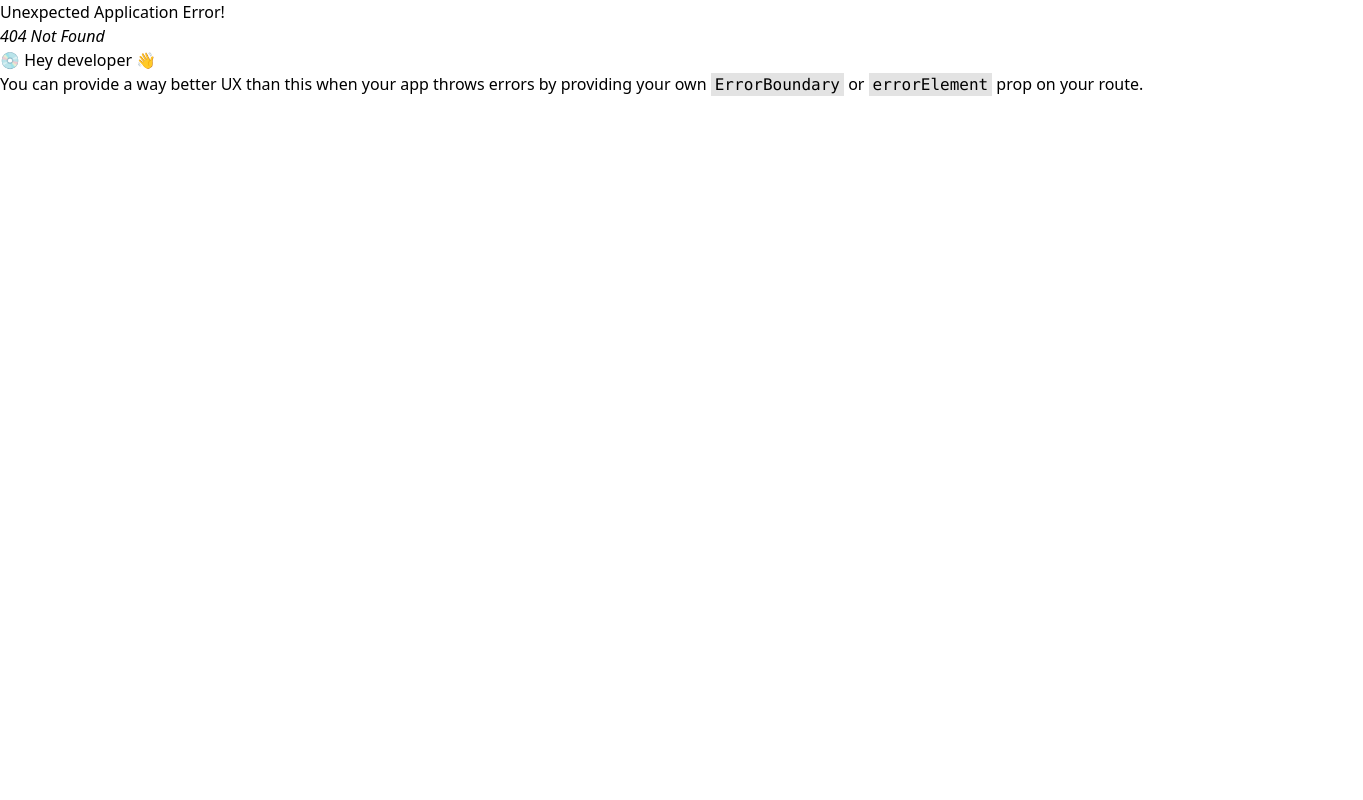
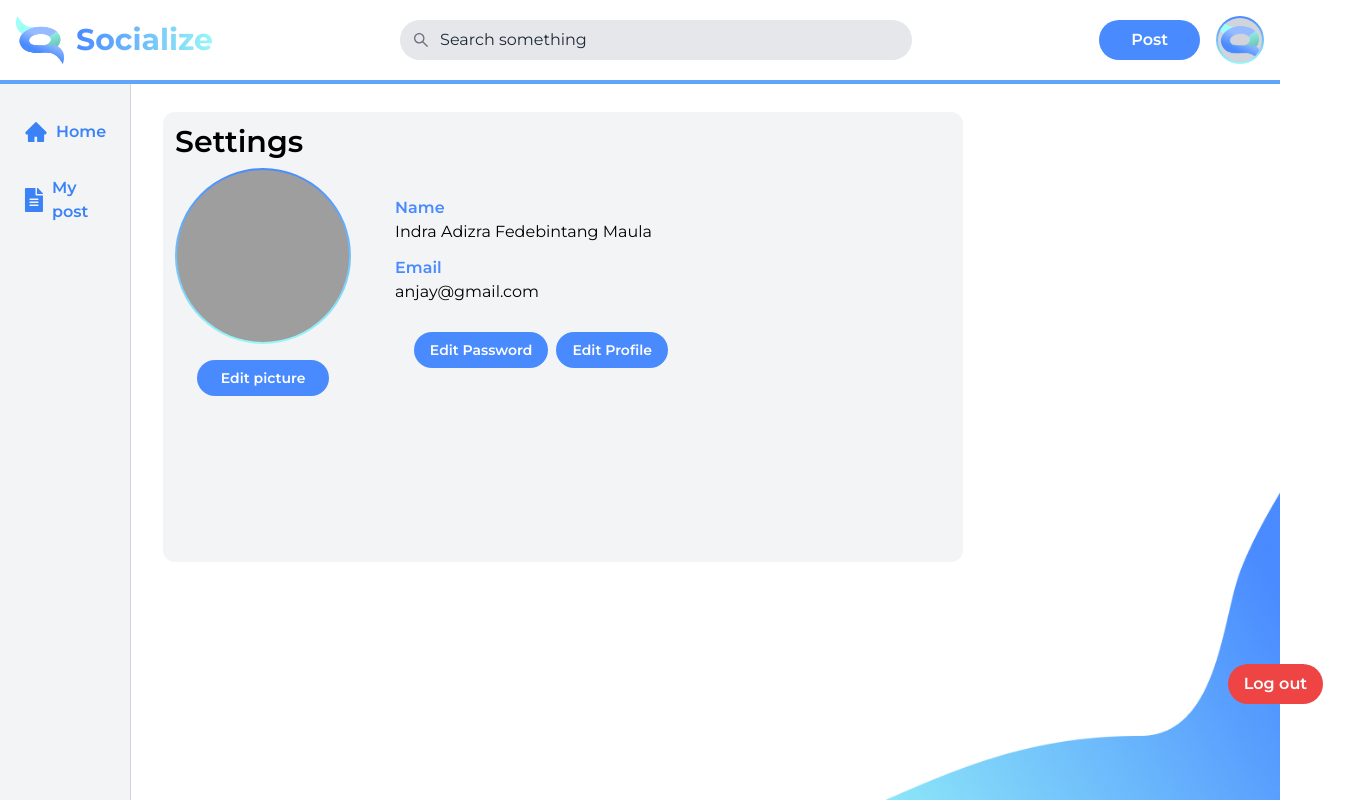
Before and after one commit to Izra4/socialize-fe, a React (Vite) app: page /profile in a window 1280 px wide. Before the commit this address had no page. Shown: the whole page, 1363 px wide, since content can reach past the window. Built offline with nearby package versions, Linux system fonts and the light colour scheme; grey boxes are pictures that could not be loaded.

Commit message:
feat: profile page

```diff
--- a/index.html
+++ b/index.html
@@ -3,7 +3,9 @@
   <head>
     <meta charset="UTF-8" />
     <link rel="icon" type="image/svg+xml" href="/logo.png" />
-    <link href="https://fonts.googleapis.com/css2?family=Montserrat:wght@400;500;600;700&display=swap" rel="stylesheet">
+    <link rel="preconnect" href="https://fonts.googleapis.com">
+    <link rel="preconnect" href="https://fonts.gstatic.com" crossorigin>
+    <link href="https://fonts.googleapis.com/css2?family=Montserrat:ital,wght@0,100..900;1,100..900&display=swap" rel="stylesheet">
     <meta name="viewport" content="width=device-width, initial-scale=1.0" />
     <title>Socialize</title>
   </head>
--- a/package.json
+++ b/package.json
@@ -12,6 +12,7 @@
   "dependencies": {
     "react": "^18.3.1",
     "react-dom": "^18.3.1",
+    "react-icons": "^5.3.0",
     "react-router-dom": "^6.27.0"
   },
   "devDependencies": {
--- /dev/null
+++ b/src/Profile.jsx
@@ -0,0 +1,75 @@
+import Header from "./component/header.jsx";
+import Navbar from "./component/navbar.jsx";
+import vec from "./assets/vec-prof.png";
+import pict from "./assets/background.png";
+
+export const Profile = () => {
+    return (
+        <>
+            <div className="w-full flex flex-col min-h-screen font-montserrat">
+                <Header />
+                <div className="flex flex-row">
+                    <Navbar />
+                    <div className="w-full mt-20">
+                        <img src={vec} alt="vector" className="absolute bottom-0 right-0" />
+
+                        <div className="w-[1200px] h-5/6 ml-8 mt-8 relative">
+                            <div className="bg-gray-100 w-2/3 h-3/4 rounded-xl pl-3 pt-3">
+                                <p className="font-semibold text-3xl">Settings</p>
+                                <div className="w-full h-3/4 mt-2 flex flex-row">
+
+                                    {/*INI BUAT GAMBAR PROFIL*/}
+                                    <div className="flex flex-col items-center">
+                                        <div
+                                            className="w-44 h-44 p-[2px] rounded-full bg-gradient-to-b from-primary_blue to-secondary_blue">
+                                            <div className="w-full h-full rounded-full overflow-hidden">
+                                                <img
+                                                    src={pict}
+                                                    alt="Profile"
+                                                    className="w-full h-full object-cover"
+                                                />
+                                            </div>
+                                        </div>
+                                        <button
+                                            className="bg-primary_blue text-white py-2 px-6 rounded-3xl font-semibold mt-4 text-sm z-10"
+                                        >
+                                            Edit picture
+                                        </button>
+                                    </div>
+
+                                    {/*INI BUAT NAMA DAN EMAIL*/}
+                                    <div className="flex flex-col ml-7 mt-3 relative">
+                                        <div className="flex flex-col max-w-sm h-fit p-4">
+                                            <p className="text-primary_blue font-semibold">Name</p>
+                                            <p>Indra Adizra Fedebintang Maula</p>
+                                            <p className="text-primary_blue font-semibold mt-3">Email</p>
+                                            <p>anjay@gmail.com</p>
+                                        </div>
+                                        <div
+                                            className="self-end text-white font-semibold text-sm mt-3 space-x-2">
+                                            <button className="bg-primary_blue py-2 px-4 rounded-3xl">
+                                                Edit Password
+                                            </button>
+                                            <button className="bg-primary_blue py-2 px-4 rounded-3xl">
+                                                Edit Profile
+                                            </button>
+                                        </div>
+                                    </div>
+
+
+                                </div>
+                            </div>
+                            <button
+                                className="bg-red-500 text-white py-2 px-4 rounded-3xl font-semibold absolute bottom-0 right-0 mr-10 mb-2"
+                            >
+                                Log out
+                            </button>
+                        </div>
+                    </div>
+                </div>
+            </div>
+        </>
+    );
+};
+
+export default Profile;
--- a/src/Register.jsx
+++ b/src/Register.jsx
@@ -17,7 +17,7 @@ export const Register = () => {
 
     return (
         <>
-            <div className="w-screen h-screen relative overflow-hidden font-montserrat flex flex-row">
+            <div className="w-screen h-screen relative overflow-hidden flex flex-row font-montserrat">
                 <div className="bg-amber-500 h-screen w-4/5 flex items-center justify-center relative">
                     <img src={bg} alt="background" className="object-contain z-0" />
                     <div className="absolute w-full h-full bg-black opacity-75 z-0"></div>
--- /dev/null
+++ b/src/component/header.jsx
@@ -0,0 +1,50 @@
+import logo from '../assets/logo.png';
+import { AiOutlineSearch } from "react-icons/ai";
+
+const Header = () => {
+    return (
+        <div className="absolute z-10 bg-white w-full flex flex-col items-center">
+            <div className="flex items-center justify-center py-4 px-4 w-full h-20">
+                <div className="flex items-center space-x-3 mr-4">
+                    <img src={logo} alt="Logo" className="w-12 h-12" />
+                    <span className="text-3xl font-bold bg-gradient-to-r from-primary_blue to-secondary_blue bg-clip-text text-transparent">Socialize</span>
+                </div>
+
+                <div className="flex-grow flex justify-center">
+                    <form className="w-full max-w-lg relative">
+                        <input
+                            type="search"
+                            placeholder="Search something"
+                            className="w-full p-2 pl-10 rounded-full bg-gray-200 text-gray-700 placeholder-gray-800 focus:outline-none focus:ring-2 focus:ring-blue-300"
+                        />
+                        <button className="absolute left-3 top-1/2 transform -translate-y-1/2 text-gray-500">
+                            <AiOutlineSearch size={18} />
+                        </button>
+                    </form>
+                </div>
+
+                <div className="flex items-center space-x-4 ml-4">
+                    <button className="px-8 py-2 rounded-full text-white font-semibold" style={{ backgroundColor: "#498AFF" }}>
+                        Post
+                    </button>
+
+                    <div
+                        className="w-12 h-12 p-[2px] rounded-full bg-gradient-to-b from-primary_blue to-secondary_blue overflow-hidden">
+                        <div className="w-full h-full rounded-full bg-gray-300 overflow-hidden">
+                            <img
+                                src={logo}
+                                alt="Profile"
+                                className="w-full h-full object-cover"
+                            />
+                        </div>
+                    </div>
+
+                </div>
+            </div>
+
+            <div className="w-full h-1 bg-blue-400"></div>
+        </div>
+    );
+};
+
+export default Header;
--- /dev/null
+++ b/src/component/navbar.jsx
@@ -0,0 +1,20 @@
+import { AiFillHome } from "react-icons/ai";
+import { FaFileAlt } from "react-icons/fa";
+
+const Navbar = () => {
+    return (
+        <div className="w-64 h-screen bg-gray-100 px-4 py-28 border-r border-gray-300 flex flex-col space-y-4">
+            <div className="flex items-center space-x-2 p-2 rounded-md hover:bg-gray-200 cursor-pointer">
+                <AiFillHome className="text-blue-500" size={24} />
+                <span className="text-blue-500 font-semibold">Home</span>
+            </div>
+
+            <div className="flex items-center space-x-2 p-2 rounded-md hover:bg-gray-200 cursor-pointer">
+                <FaFileAlt className="text-blue-500" size={24} />
+                <span className="text-blue-500 font-semibold">My post</span>
+            </div>
+        </div>
+    );
+};
+
+export default Navbar;
--- a/src/main.jsx
+++ b/src/main.jsx
@@ -5,6 +5,7 @@ import LandingPage from './LandingPage.jsx'
 import {createBrowserRouter, RouterProvider} from "react-router-dom";
 import Register from "./Register.jsx";
 import Login from "./Login.jsx"
+import Profile from "./Profile.jsx"
 
 const router = createBrowserRouter([
     {
@@ -18,6 +19,10 @@ const router = createBrowserRouter([
     {
         path: "/register",
         element: <Register/>
+    },
+    {
+        path: "/profile",
+        element: <Profile/>
     }
 ])
 
--- a/tailwind.config.js
+++ b/tailwind.config.js
@@ -6,6 +6,9 @@ export default {
   ],
   theme: {
     extend: {
+      fontFamily: {
+        montserrat: ['Montserrat', 'sans-serif'],
+      },
       colors: {
         'primary_blue': '#498AFF',
         'secondary_blue': '#99F7F6',
```
Also changed, not shown: src/assets/vec-prof.png (added), 1 other file (tests, documents, lock files or other folders).
